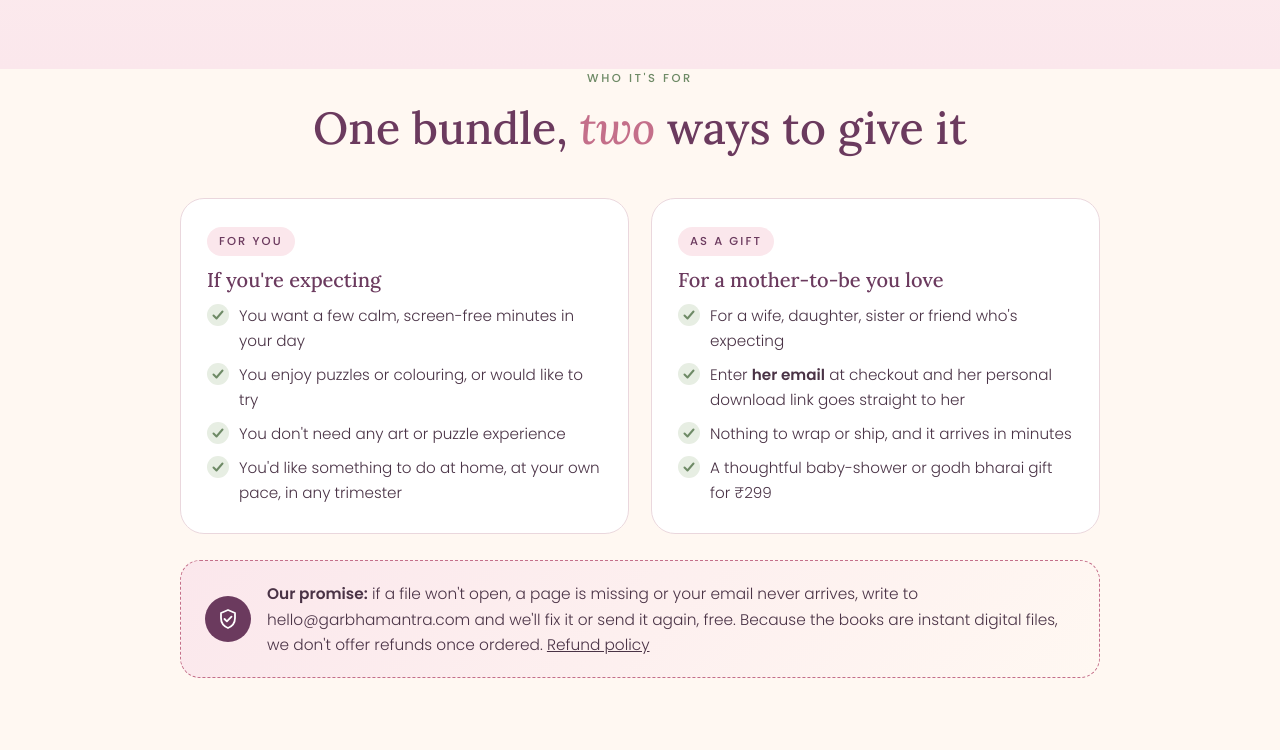
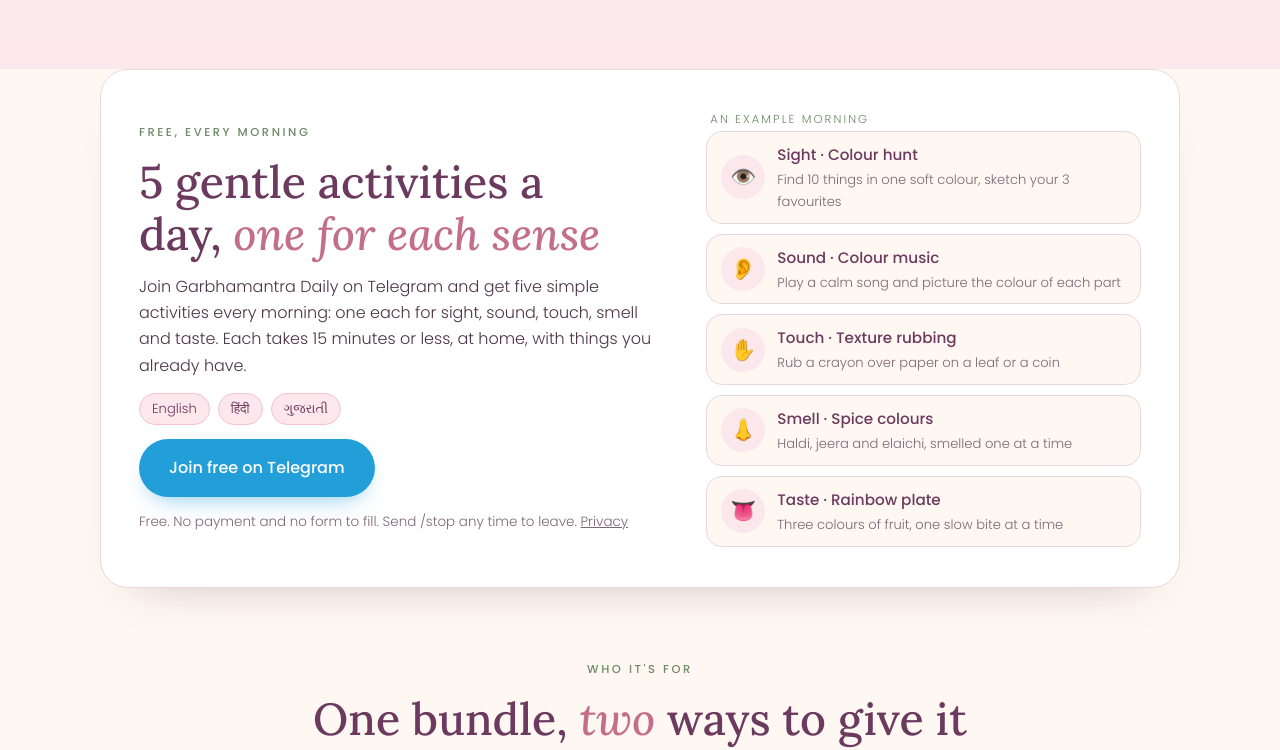
Before and after one commit to yashKundariya007/yashKundariya007.github.io, a plain HTML site: page index.html in a window 1280 px wide. Shown: the part 8515-9265 px from the top of the page. Drawn offline with Linux system fonts and the light colour scheme.

Commit message:
Homepage: free daily five-senses activities section (Telegram bot) + FAQ
Not merged to main yet: waiting for the owner's OK before going live.

Co-Authored-By: Claude Opus 5.5 <noreply@anthropic.com>
Claude-Session: https://claude.ai/code/session_01WkhcpMJxiVJvLRa4ojY6Cq

```diff
--- a/index.html
+++ b/index.html
@@ -272,6 +272,24 @@ footer{padding-block:48px 120px;font-size:.84rem;color:var(--muted)}
 .quick{padding:40px 0 8px}.quick-list{list-style:none;margin:0 auto;padding:0;max-width:720px;display:grid;gap:12px}.quick-list li{display:flex;align-items:center;gap:16px;background:linear-gradient(135deg,#6B3A5E,#4E2744);color:#FFF8F2;border-radius:16px;padding:16px 20px;font-size:1.02rem;line-height:1.4;box-shadow:0 14px 26px -16px rgba(78,39,68,.7)}.quick-list li b{color:#E8C98E;font-weight:600;font-variant-numeric:tabular-nums}.quick-list .ck{flex:0 0 34px;height:34px;border-radius:50%;background:#E8C98E;display:grid;place-items:center}.quick-cta{text-align:center;margin-top:22px}@media (max-width:520px){.quick-list li{font-size:.95rem;padding:14px 16px;gap:12px}}
 .h1like{font-size:clamp(2.1rem,5vw,3.4rem);letter-spacing:-.01em}.tf{padding:34px 0 8px;text-align:center}.tf-h{font-family:'Poppins',sans-serif;font-weight:700;text-transform:uppercase;color:var(--plum);font-size:clamp(1.55rem,4.6vw,2.9rem);line-height:1.15;letter-spacing:-.005em;max-width:900px;margin:0 auto}.tf-h span{color:var(--rose)}.tf-sub{color:var(--muted);font-size:clamp(.98rem,2.4vw,1.15rem);max-width:640px;margin:14px auto 22px}.tf-banner-link{display:block;max-width:980px;margin:0 auto;border-radius:22px;box-shadow:0 26px 50px -26px rgba(78,39,68,.55);overflow:hidden}.tf-banner{width:100%;height:auto}.quick{padding:28px 0 4px}.tf-offer-sec{padding:18px 0 44px}.tf-offer{max-width:720px;margin:0 auto;text-align:center;background:var(--blush-soft);border:1.5px dashed var(--rose);border-radius:22px;padding:22px 18px;display:grid;gap:14px;justify-items:center}.tf-offer-t{margin:0;font-size:clamp(1rem,2.6vw,1.2rem);color:var(--ink);font-weight:500}.tf-offer-t .tag{display:inline-block;background:var(--plum);color:#fff;font-size:.72rem;letter-spacing:.14em;padding:5px 12px;border-radius:999px;margin-right:6px;vertical-align:2px}.tf-offer-t b{color:var(--rose)}.tf-offer-off{margin:0;color:var(--muted)}.tf-btn{font-size:1.05rem}
 html{scroll-padding-top:64px}
+/* ===== Free daily activities (Telegram) ===== */
+.free-daily{padding-top:0}
+.fd-card{display:grid;grid-template-columns:1.1fr .9fr;gap:36px;align-items:center;background:var(--paper);border:1px solid var(--line);border-radius:28px;padding:40px 38px;box-shadow:0 24px 50px -36px rgba(78,39,68,.35)}
+.fd-text{display:grid;gap:14px;align-content:start}
+.fd-text h2{color:var(--plum)}
+.fd-text p{margin:0}
+.fd-langs{display:flex;flex-wrap:wrap;gap:8px}
+.fd-langs span{font-size:.82rem;border:1px solid var(--blush);border-radius:999px;padding:4px 12px;color:var(--plum);background:var(--blush-soft)}
+a.btn-tg{display:inline-flex;justify-self:start;background:#229ED9;color:#fff;box-shadow:0 10px 24px -12px rgba(34,158,217,.7)}
+a.btn-tg:hover{transform:translateY(-1px)}
+.fd-note{font-size:.84rem;color:var(--muted)}
+.fd-senses{list-style:none;margin:0;padding:0;display:grid;gap:10px}
+.fd-senses li{display:grid;grid-template-columns:44px 1fr;align-items:center;gap:2px 12px;background:var(--cream);border:1px solid var(--line);border-radius:16px;padding:10px 14px}
+.fd-senses .ic{grid-row:span 2;width:44px;height:44px;border-radius:50%;display:grid;place-items:center;background:var(--blush-soft);font-size:1.3rem}
+.fd-senses b{font-weight:500;color:var(--plum);font-size:.95rem}
+.fd-senses small{color:var(--muted);font-size:.82rem}
+.fd-example{font-size:.72rem;letter-spacing:.18em;text-transform:uppercase;color:var(--sage-deep);margin:0 0 2px 4px}
+@media (max-width:820px){.fd-card{grid-template-columns:1fr;padding:28px 20px;gap:24px}a.btn-tg{justify-self:stretch}}
 </style>
 
 <!-- ===== Lotus symbol, reused everywhere ===== -->
@@ -525,6 +543,32 @@ html{scroll-padding-top:64px}
   </div>
 </section>
 
+<!-- ===== FREE DAILY ACTIVITIES (Telegram bot) ===== -->
+<section class="free-daily" id="free-daily">
+  <div class="wrap">
+    <div class="fd-card">
+      <div class="fd-text">
+        <span class="eyebrow">Free, every morning</span>
+        <h2>5 gentle activities a day, <em>one for each sense</em></h2>
+        <p>Join Garbhamantra Daily on Telegram and get five simple activities every morning: one each for sight, sound, touch, smell and taste. Each takes 15 minutes or less, at home, with things you already have.</p>
+        <div class="fd-langs" aria-label="Languages"><span>English</span><span lang="hi">हिंदी</span><span lang="gu">ગુજરાતી</span></div>
+        <a class="btn btn-tg" href="https://t.me/Garbhmantra_Daily_Activities_bot" target="_blank" rel="noopener">Join free on Telegram</a>
+        <p class="fd-note">Free. No payment and no form to fill. Send /stop any time to leave. <a href="/privacy/">Privacy</a></p>
+      </div>
+      <div>
+        <p class="fd-example">An example morning</p>
+        <ul class="fd-senses">
+          <li><span class="ic" aria-hidden="true">👁️</span><b>Sight · Colour hunt</b><small>Find 10 things in one soft colour, sketch your 3 favourites</small></li>
+          <li><span class="ic" aria-hidden="true">👂</span><b>Sound · Colour music</b><small>Play a calm song and picture the colour of each part</small></li>
+          <li><span class="ic" aria-hidden="true">✋</span><b>Touch · Texture rubbing</b><small>Rub a crayon over paper on a leaf or a coin</small></li>
+          <li><span class="ic" aria-hidden="true">👃</span><b>Smell · Spice colours</b><small>Haldi, jeera and elaichi, smelled one at a time</small></li>
+          <li><span class="ic" aria-hidden="true">👅</span><b>Taste · Rainbow plate</b><small>Three colours of fruit, one slow bite at a time</small></li>
+        </ul>
+      </div>
+    </div>
+  </div>
+</section>
+
 <!-- ===== WHO IT'S FOR ===== -->
 <section style="padding-top:0">
   <div class="wrap">
@@ -625,6 +669,7 @@ html{scroll-padding-top:64px}
     <div class="faq">
       <details><summary>What exactly will I receive?</summary><p>Seven A4 PDF books with 514 pages in total: Maze &amp; Path Challenges, Sudoku &amp; Logic Puzzles, Memory &amp; Matching, Mandala Colouring Vol 1 to 3 and Blooming Letters. At checkout you can add Brain &amp; Bonding (95+ activities, 100 pages) for <span data-bonding>₹149</span>.</p></details>
       <details><summary>How does the free bonus work?</summary><p>When you first visit, you get 90 minutes to order with the Bhagavad Gita for Pregnancy book included free. The timer is yours and does not restart if you refresh. After it ends, the 7-book bundle stays at the same price and the Gita book is available as an optional add-on at checkout.</p></details>
+      <details><summary>Is anything free?</summary><p>Yes. Join <a href="https://t.me/Garbhmantra_Daily_Activities_bot" target="_blank" rel="noopener">Garbhamantra Daily on Telegram</a> and get 5 gentle activities every morning, one for each sense, in English, हिंदी and ગુજરાતી. It's free, and you can leave any time by sending /stop.</p></details>
       <details><summary>Is this a physical book?</summary><p>No. It's a digital download, so you can start today. Print the pages at home or at a local print shop, or use them on a tablet.</p></details>
       <details><summary>Which trimester is it for?</summary><p>All three. Start whenever you like. Many mothers keep going after the baby arrives, during quiet feeding hours.</p></details>
       <details><summary>Do I need to be good at puzzles or drawing?</summary><p>Not at all. Every book starts gentle and grows slowly. There is no right or wrong way to colour.</p></details>
```
